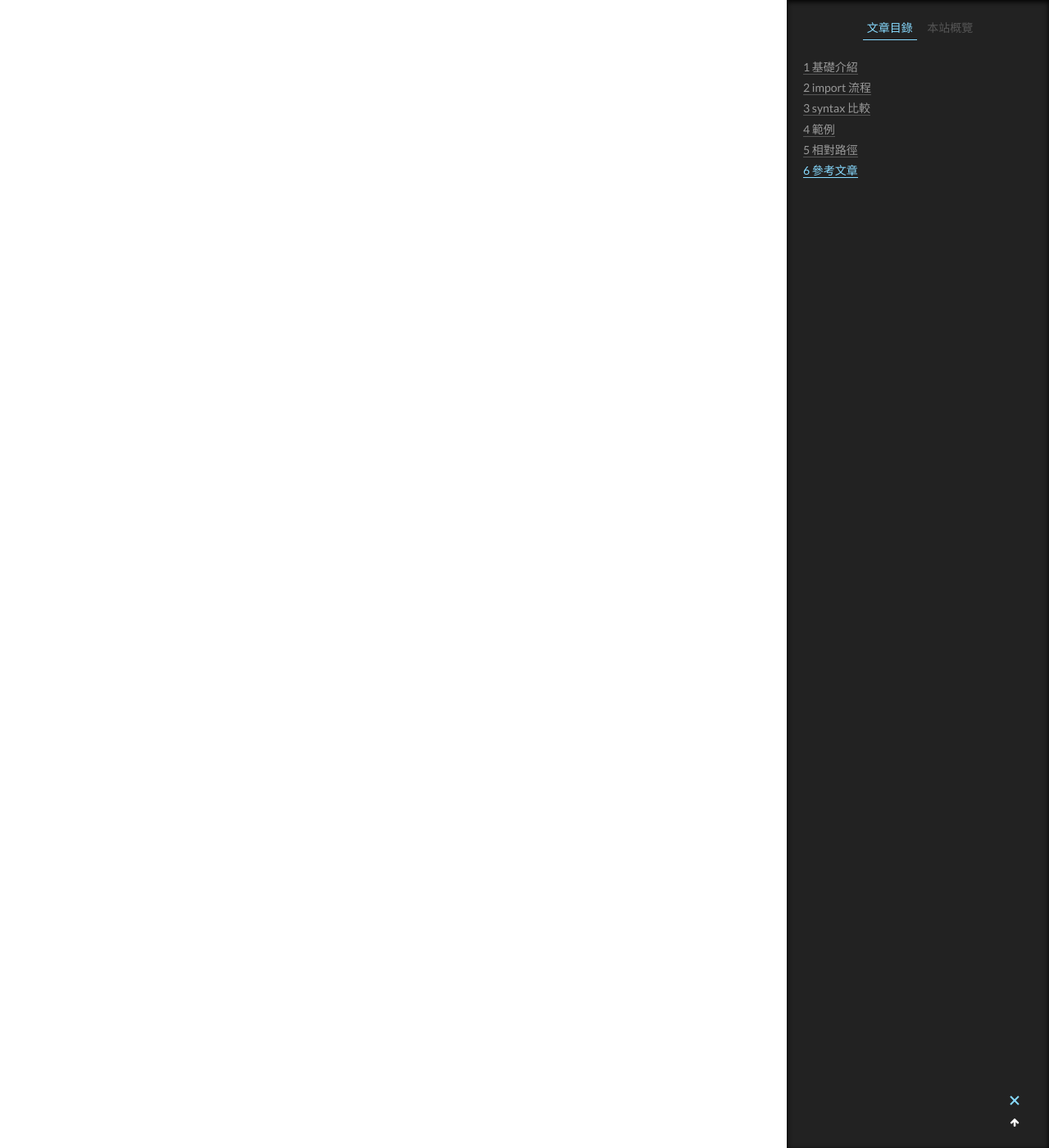
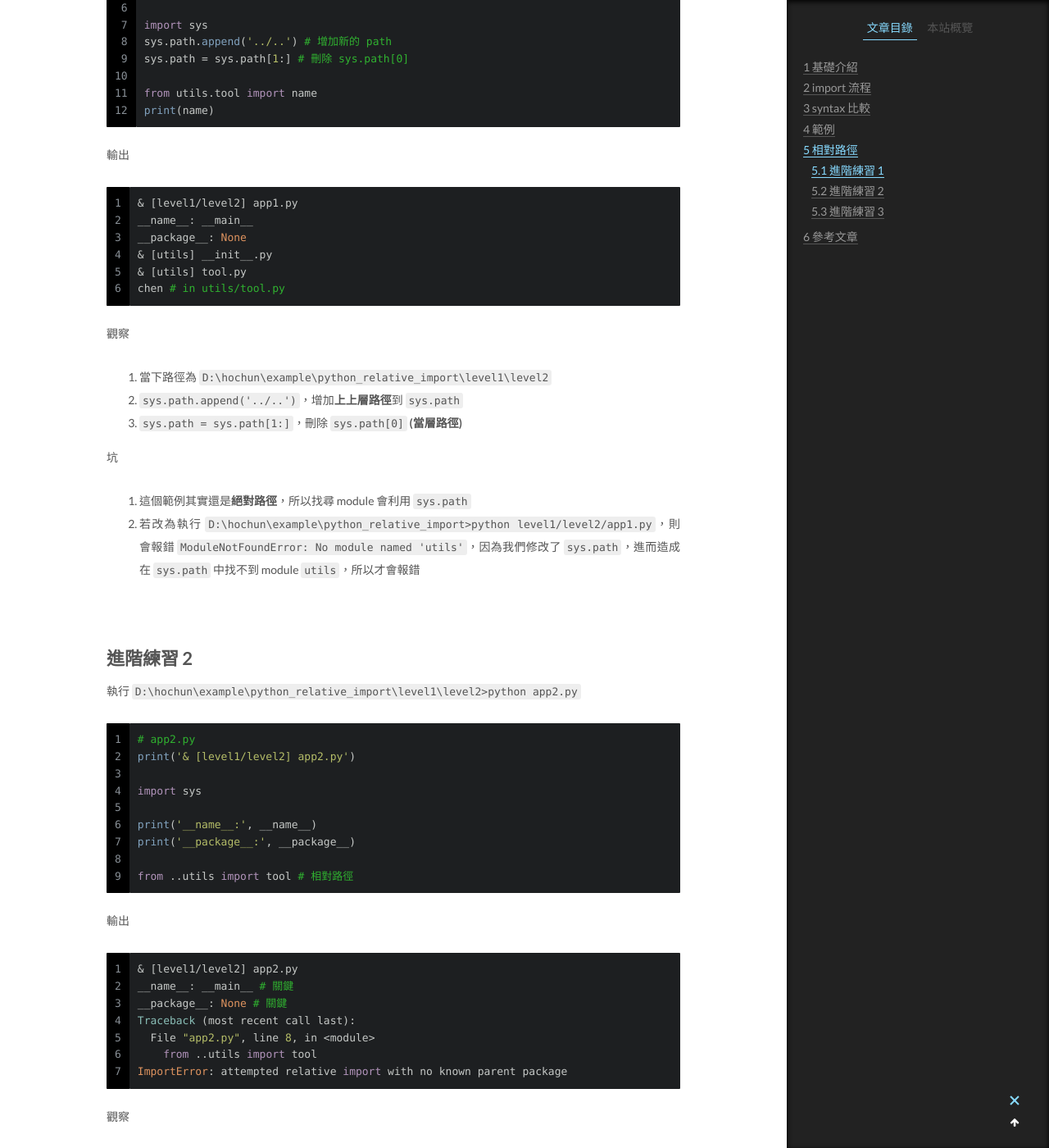
Before and after one commit to hochun836/hochun836.github.io, a Jekyll site: the page built from _posts/2020-10-03-[Python] import 概念.md, in a window 1280 px wide and 1400 px high, scrolled down 11440 px. Shown: the whole window at 82% size. Built offline with Jekyll 4.4.1, drawn with Linux system fonts in a browser that asks for light colours; comment, search, counter and statistics services are not loaded; some of the changed text lies outside the part shown.

Commit message:
complete python import concept

````diff
--- a/_posts/2020-10-03-[Python] import 概念.md
+++ b/_posts/2020-10-03-[Python] import 概念.md
@@ -178,7 +178,7 @@ packageA: <module 'packageA' from 'D:\\hochun\\example\\python_absolute_import\\
 2. 發現沒有，所以依據 import 的方式來收尋 `packageA.py` / `packageB.py` / `moduleB.py` 的檔案位置
 3. 此處用的是絕對路徑，所以會利用 `sys.path` 來尋找檔案位置
 4. 有看到 `sys.path[0]` 就是根目錄嗎 ? 就是因為這個路徑，才找的到 `packageA.py` / `packageB.py` / `moduleB.py`
-5. 如果在 `sys.path` 中都找不到的話，就會出現 `ImportError`
+5. 如果在 `sys.path` 中都找不到的話，就會出現 `ModuleNotFoundError`
 
 - `from packageA import moduleA`
 1. 由於 `packageA` 已存在於 `sys.modules`，所以不會執行 `packageA.py`
@@ -198,6 +198,7 @@ packageA: <module 'packageA' from 'D:\\hochun\\example\\python_absolute_import\\
 執行 `D:\hochun\example\python_absolute_import>python app2.py`
 
 ```python
+# app2.py
 print('& app2.py')
 
 print('dir():', dir())
@@ -452,12 +453,180 @@ ImportError: cannot import name 'lastName' from partially initialized module 'ap
 - [進階練習 2](#進階練習-2)
 - [進階練習 3](#進階練習-3)
 
+```python
+# 檔案結構
+python_relative_import
+│
+├─level1
+│  │  __init__.py
+│  │
+│  ├─level2
+│  │  │  app1.py
+│  │  │  app2.py
+│  │  │  __init__.py
+│  │  │
+│  │  ├─level3
+│  │  │      app3.py
+│  │  │      __init__.py
+│  │  │
+│  │  └─utils
+│  │          tool.py
+│  │          __init__.py
+│  │
+│  └─utils
+│          tool.py
+│          __init__.py
+│
+└─utils
+        tool.py
+        __init__.py
+```
+
+```python
+# utils/__init__.py
+print('& [utils] __init__.py')
+
+# utils/tool.py
+print('& [utils] tool.py')
+name = 'chen'
+
+# level1/__init__.py
+print('& [level1] __init__.py')
+
+# level1/utils/__init__.py
+print('& [level1/utils] __init__.py')
+
+# level1/utils/tool.py
+print('& [level1/utils] tool.py')
+name = 'bob'
+
+# level1/level2/__init__.py
+print('& [level1/level2] __init__.py')
+
+# level1/level2/utils/__init__.py
+print('& [level1/level2/utils] __init__.py')
+
+# level1/level2/utils/tool.py
+print('& [level1/level2/utils] tool.py')
+name = 'peter'
+
+# level1/level2/level3/__init__.py
+print('& [level1/level2/level3] __init__.py')
+```
+
 <br>
 
+## 進階練習 1
 
+執行 `D:\hochun\example\python_relative_import\level1\level2>python app1.py`
+
+```python
+# app1.py
+print('& [level1/level2] app1.py')
+
+print('__name__:', __name__)
+print('__package__:', __package__)
+
+import sys
+sys.path.append('../..') # 增加新的 path
+sys.path = sys.path[1:] # 刪除 sys.path[0]
+
+from utils.tool import name
+print(name)
+```
+
+輸出
+
+```python
+& [level1/level2] app1.py
+__name__: __main__
+__package__: None
+& [utils] __init__.py
+& [utils] tool.py
+chen # in utils/tool.py
+```
+
+觀察
+
+1. 當下路徑為 `D:\hochun\example\python_relative_import\level1\level2`
+2. `sys.path.append('../..')`，增加**上上層路徑**到 `sys.path`
+3. `sys.path = sys.path[1:]`，刪除 `sys.path[0]` **(當層路徑)**
+
+坑
+
+1. 這個範例其實還是**絕對路徑**，所以找尋 module 會利用 `sys.path`
+2. 若改為執行 `D:\hochun\example\python_relative_import>python level1/level2/app1.py`，則會報錯 `ModuleNotFoundError: No module named 'utils'`，因為我們修改了 `sys.path`，進而造成在 `sys.path` 中找不到 module `utils`，所以才會報錯
+
+<br>
+
+## 進階練習 2
+
+執行 `D:\hochun\example\python_relative_import\level1\level2>python app2.py`
+
+```python
+# app2.py
+print('& [level1/level2] app2.py')
+
+import sys
+
+print('__name__:', __name__)
+print('__package__:', __package__)
+
+from ..utils import tool # 相對路徑
+```
+
+輸出
+
+```python
+& [level1/level2] app2.py
+__name__: __main__ # 關鍵
+__package__: None # 關鍵
+Traceback (most recent call last):
+  File "app2.py", line 8, in <module>
+    from ..utils import tool
+ImportError: attempted relative import with no known parent package
+```
+
+觀察
+
+1. 執行 `D:\hochun\example\python_relative_import\level1\level2>python app1.py`
+2. `print('__name__:', __name__)` 為 `__main__`
+3. `print('__package__:', __package__)` 為 `None`
+4. `from ..utils import tool` 為 import 方式的**相對路徑**
+
+坑
+
+1. 若 import 方式為**相對路徑**，則利用的不是 `sys.path`，而是 `__name__` / `__package__`
+2. 因為 `__package__` 為 `None`，這被視為**最上層路徑**，所以無法再用 `from ..utils import tool`，即便改成 `from .utils import tool` 也一樣會報錯
+3. 換句話說，若 module 中有寫到相對路徑，則不能直接下 `python` 指令去 run 該程式，除非使用 `python -m` (如下)
+
+    `D:\hochun\example\python_relative_import>python -m level1.level2.app2`
+
+<br>
+
+## 進階練習 3
+
+```python
+# app3.py
+print('& [level1/level2/level3] app3.py')
+
+import sys
+
+print('__name__:', __name__)
+print('__package__:', __package__)
+
+from ...utils.tool import name
+
+print(name)
+```
+
+最後這個練習就讓大家動手玩玩看囉
 
 <br>
 
 # 參考文章
 
+1. https://medium.com/pyladies-taiwan/python-%E7%9A%84-import-%E9%99%B7%E9%98%B1-3538e74f57e3
+2. https://carsonwah.github.io/15213187969322.html
+
 <br>
````
Also changed, not shown: other parts of _posts/2020-10-03-[Python] import 概念.md (+1 -1 lines).
